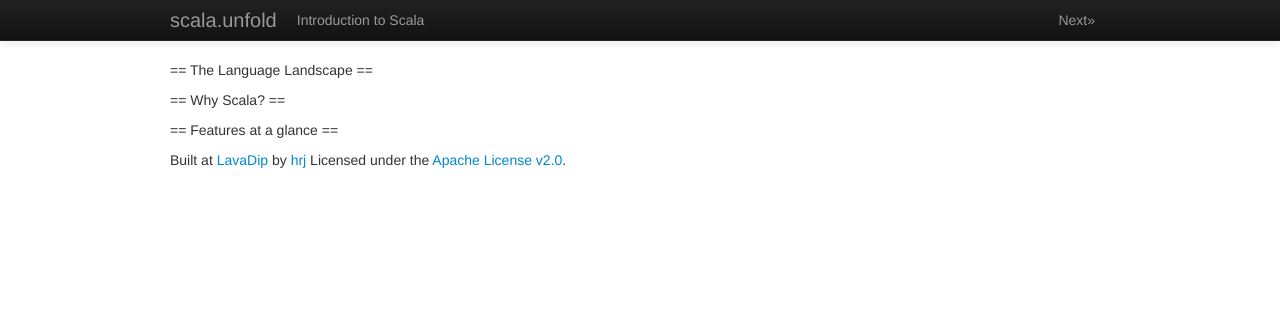
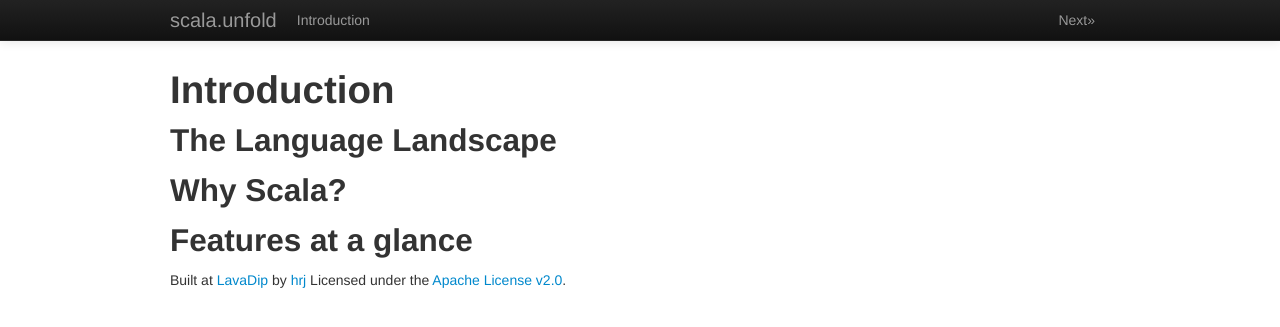
Before and after one commit to hrj/scala.unfold, a Jekyll site: the page built from chapter1.md, in a window 1280 px wide. Shown: the top 327 px of the page. Built offline with Jekyll 4.4.1, drawn with Linux system fonts in a browser that asks for light colours; Markdown is read by kramdown in place of the engine named in the settings.

Commit message:
Getting really started

```diff
--- a/chapter1.md
+++ b/chapter1.md
@@ -1,11 +1,13 @@
 ---
 layout: chapter
-title: Introduction to Scala
+title: Introduction
 next: chapter2.md
 ---
 
-== The Language Landscape ==
+# Introduction
 
-== Why Scala? ==
+## The Language Landscape
 
-== Features at a glance ==
+## Why Scala?
+
+## Features at a glance
```
Also changed, not shown: index.md (+4 -3 lines).
